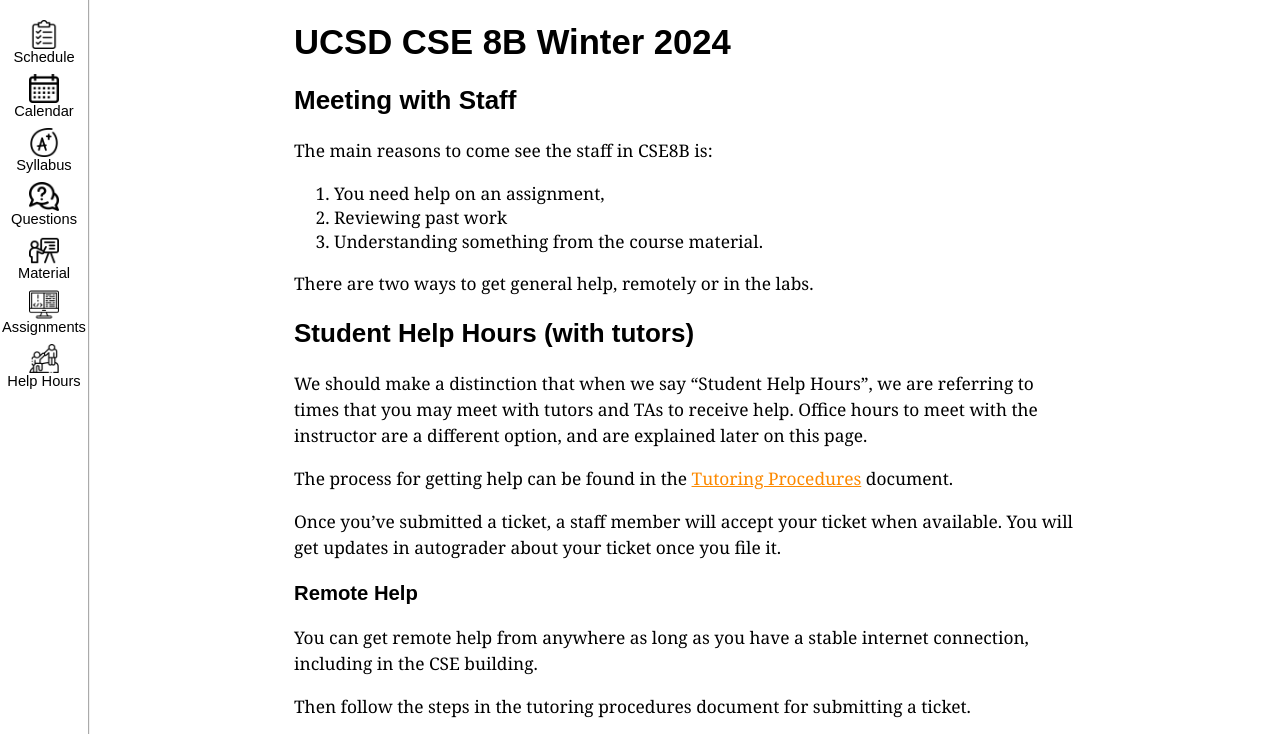
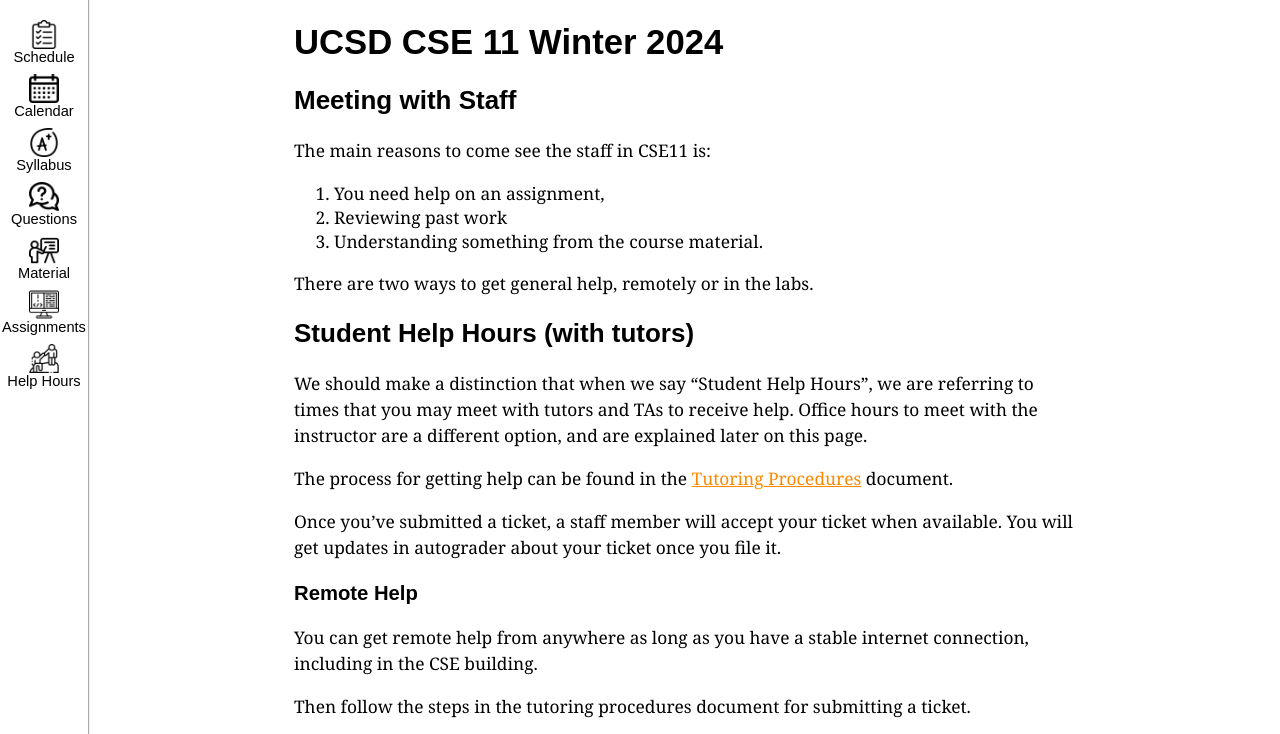
Before and after one commit to ucsd-cse11-w24/ucsd-cse11-w24.github.io, a Jekyll site: the page built from help-hours.md, in a window 1280 px wide and 900 px high, cut to the strip 0-734 px from the top of the window. Built offline with Jekyll 4.4.1, drawn with Linux system fonts in a browser that asks for light colours.

Commit message:
Update help-hours.md

```diff
--- a/help-hours.md
+++ b/help-hours.md
@@ -1,12 +1,12 @@
 ---
 layout: with-sidebar
-title: "UCSD CSE8B – Accelerated Introduction to Programming"
+title: "UCSD CSE11 – Accelerated Introduction to Programming"
 ---
-# UCSD CSE 8B Winter 2024
+# UCSD CSE 11 Winter 2024
 
 ## Meeting with Staff
 
-The main reasons to come see the staff in CSE8B is:
+The main reasons to come see the staff in CSE11 is:
 
 1. You need help on an assignment,
 2. Reviewing past work
```
